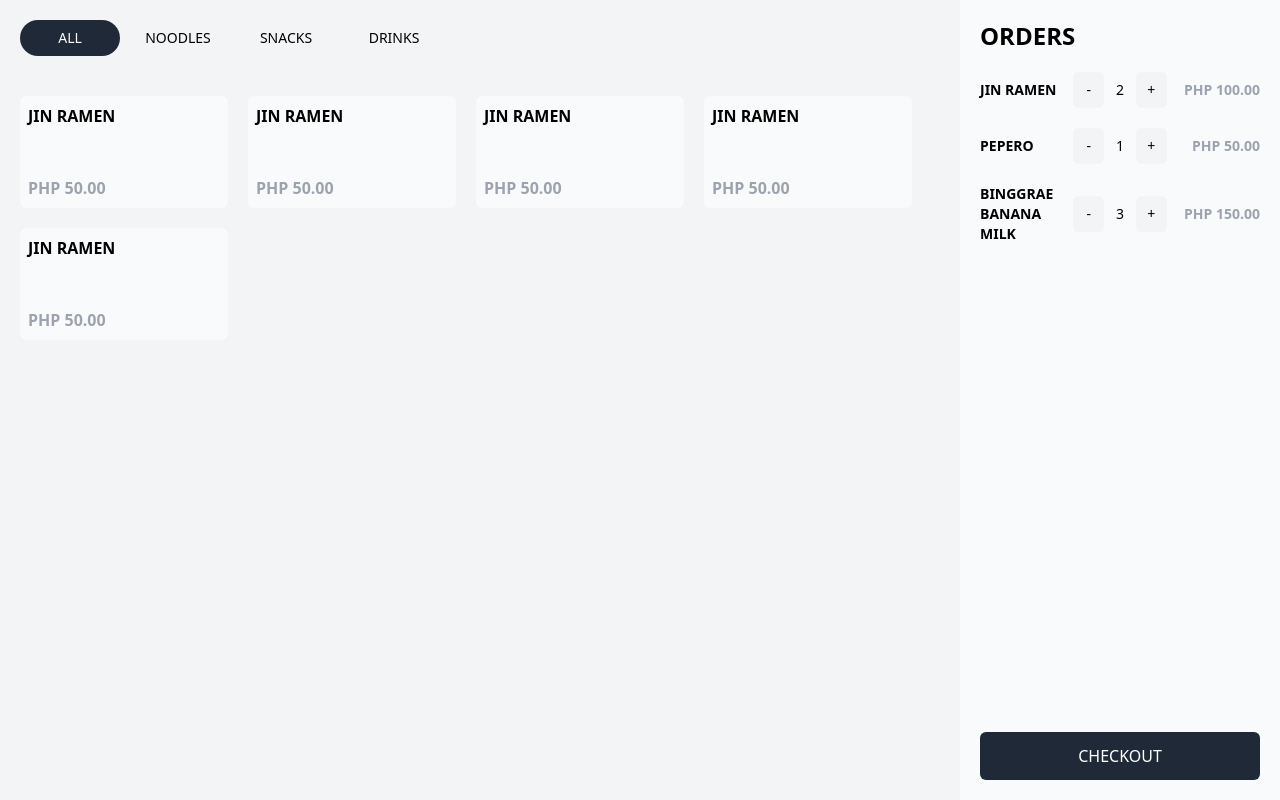
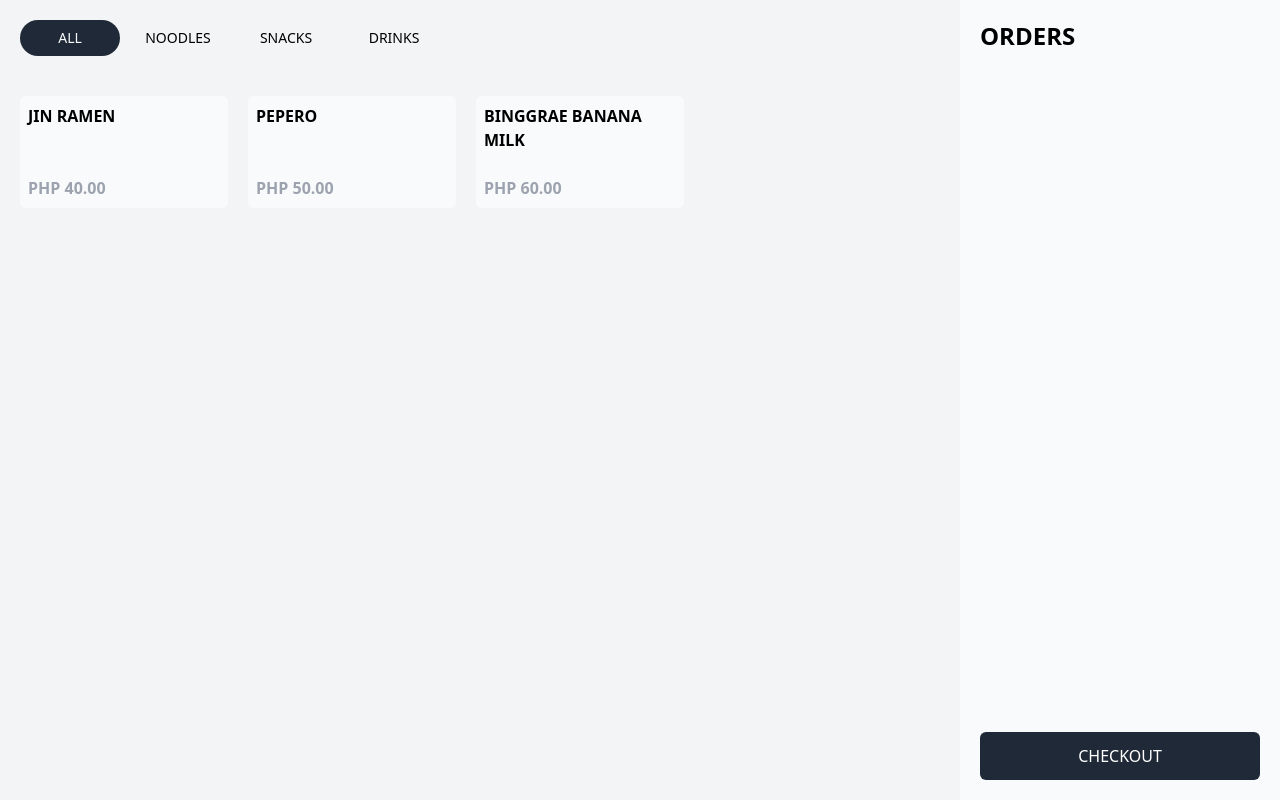
Before and after one commit to cieralteir/vue3-pos, a Vue app: page / in a window 1280 px wide. Built offline with nearby package versions, Linux system fonts and the light colour scheme.

Commit message:
Cart composable

```diff
--- /dev/null
+++ b/src/components/Order/OrderList.vue
@@ -0,0 +1,43 @@
+<script setup>
+import { useCart } from "@/composables/cart";
+
+const { items, removeItem, incrementItemQty, decrementItemQty } = useCart();
+</script>
+
+<template>
+  <div class="flex flex-col gap-5">
+    <div
+      class="grid grid-cols-3 items-center w-full text-sm"
+      v-for="item in items"
+      :key="item.id"
+    >
+      <p class="font-bold">{{ $filters.uppercase(item.name) }}</p>
+      <div class="flex gap-3 items-center justify-center">
+        <button
+          class="bg-gray-100 p-2 w-9 h-9 rounded-md"
+          @click="removeItem(item)"
+          v-if="item.quantity === 1"
+        >
+          -
+        </button>
+        <button
+          class="bg-gray-100 p-2 w-9 h-9 rounded-md"
+          @click="decrementItemQty(item)"
+          v-else
+        >
+          -
+        </button>
+        <p>{{ item.quantity }}</p>
+        <button
+          class="bg-gray-100 p-2 w-9 h-9 rounded-md"
+          @click="incrementItemQty(item)"
+        >
+          +
+        </button>
+      </div>
+      <p class="font-bold text-gray-400 text-right">
+        {{ $filters.currency(item.price * item.quantity) }}
+      </p>
+    </div>
+  </div>
+</template>
--- a/src/components/Product/ProductCard.vue
+++ b/src/components/Product/ProductCard.vue
@@ -1,9 +1,34 @@
 <script setup>
+import { useCart } from "@/composables/cart";
+
+const props = defineProps({
+  product: {
+    type: Object,
+    required: true,
+  },
+});
+const { addItem } = useCart();
+const product = props.product;
 </script>
 
 <template>
-  <div class="flex flex-col justify-between w-52 h-28 p-2 bg-gray-50 rounded-md">
-    <p class="font-bold">JIN RAMEN</p>
-    <p class="font-bold text-gray-400">PHP 50.00</p>
+  <div
+    class="
+      flex flex-col
+      justify-between
+      w-52
+      h-28
+      p-2
+      bg-gray-50
+      rounded-md
+      cursor-pointer
+      select-none
+    "
+    @click="addItem(product)"
+  >
+    <p class="font-bold">{{ $filters.uppercase(product.name) }}</p>
+    <p class="font-bold text-gray-400">
+      {{ $filters.currency(product.price) }}
+    </p>
   </div>
 </template>
--- a/src/components/Product/ProductCards.vue
+++ b/src/components/Product/ProductCards.vue
@@ -1,13 +1,19 @@
 <script setup>
 import ProductCard from "@/components/Product/ProductCard.vue";
+
+const products = [
+  { id: 1, name: "Jin Ramen", price: 40 },
+  { id: 2, name: "Pepero", price: 50 },
+  { id: 3, name: "Binggrae Banana Milk", price: 60 },
+];
 </script>
 
 <template>
   <div class="flex flex-wrap gap-5">
-    <ProductCard />
-    <ProductCard />
-    <ProductCard />
-    <ProductCard />
-    <ProductCard />
+    <ProductCard
+      :product="product"
+      v-for="product in products"
+      :key="product.id"
+    />
   </div>
 </template>
--- /dev/null
+++ b/src/composables/cart.js
@@ -0,0 +1,43 @@
+import { reactive, readonly } from "vue";
+
+const items = reactive([]);
+
+export function useCart() {
+  const addItem = (item) => {
+    const _item = items.find((v) => v.id == item.id);
+    if (_item) {
+      incrementItemQty(_item);
+    } else {
+      items.push({
+        ...item,
+        quantity: 1,
+      });
+    }
+  };
+  const removeItem = (item) => {
+    const index = items.findIndex((v) => v.id == item.id);
+    if (index > -1) {
+      items.splice(index, 1);
+    }
+  };
+  const incrementItemQty = (item) => {
+    const _item = items.find((v) => v.id == item.id);
+    if (_item) _item.quantity++;
+  };
+  const decrementItemQty = (item) => {
+    const _item = items.find((v) => v.id == item.id);
+    if (_item) _item.quantity--;
+  };
+  const updateItemQty = (item, quantity) => {
+    const _item = items.find((v) => v.id == item.id);
+    if (_item) _item.quantity = quantity;
+  };
+  return {
+    items: readonly(items),
+    addItem,
+    removeItem,
+    incrementItemQty,
+    decrementItemQty,
+    updateItemQty,
+  };
+}
--- a/src/main.js
+++ b/src/main.js
@@ -4,5 +4,16 @@
 import "./main.css";
 
 const app = createApp(App);
+
+// Global filters
+app.config.globalProperties.$filters = {
+  uppercase(value) {
+    return value.toUpperCase();
+  },
+  currency(value) {
+    return `PHP ${value.toFixed(2)}`;
+  },
+};
+
 app.use(router);
 app.mount("#app");
--- a/src/views/products/index.vue
+++ b/src/views/products/index.vue
@@ -1,5 +1,6 @@
 <script setup>
 import ProductCards from "@/components/Product/ProductCards.vue";
+import OrderList from "@/components/Order/OrderList.vue";
 </script>
 
 <template>
@@ -27,34 +28,8 @@
     </div>
     <div class="flex flex-col h-screen w-1/4 bg-gray-50 p-5">
       <h2 class="font-bold text-2xl mb-5">ORDERS</h2>
-      <div class="grow flex flex-col gap-5">
-        <div class="grid grid-cols-3 items-center w-full text-sm">
-          <p class="font-bold">JIN RAMEN</p>
-          <div class="flex gap-3 items-center justify-center">
-            <button class="bg-gray-100 p-2 w-9 h-9 rounded-md">-</button>
-            <p>2</p>
-            <button class="bg-gray-100 p-2 w-9 h-9 rounded-md">+</button>
-          </div>
-          <p class="font-bold text-gray-400 text-right">PHP 100.00</p>
-        </div>
-        <div class="grid grid-cols-3 items-center w-full text-sm">
-          <p class="font-bold">PEPERO</p>
-          <div class="flex gap-3 items-center justify-center">
-            <button class="bg-gray-100 p-2 w-9 h-9 rounded-md">-</button>
-            <p>1</p>
-            <button class="bg-gray-100 p-2 w-9 h-9 rounded-md">+</button>
-          </div>
-          <p class="font-bold text-gray-400 text-right">PHP 50.00</p>
-        </div>
-        <div class="grid grid-cols-3 items-center w-full text-sm">
-          <p class="font-bold">BINGGRAE BANANA MILK</p>
-          <div class="flex gap-3 items-center justify-center">
-            <button class="bg-gray-100 p-2 w-9 h-9 rounded-md">-</button>
-            <p>3</p>
-            <button class="bg-gray-100 p-2 w-9 h-9 rounded-md">+</button>
-          </div>
-          <p class="font-bold text-gray-400 text-right">PHP 150.00</p>
-        </div>
+      <div class="grow">
+        <OrderList />
       </div>
       <button class="w-full bg-gray-800 text-white p-3 rounded-md">CHECKOUT</button>
     </div>
```
